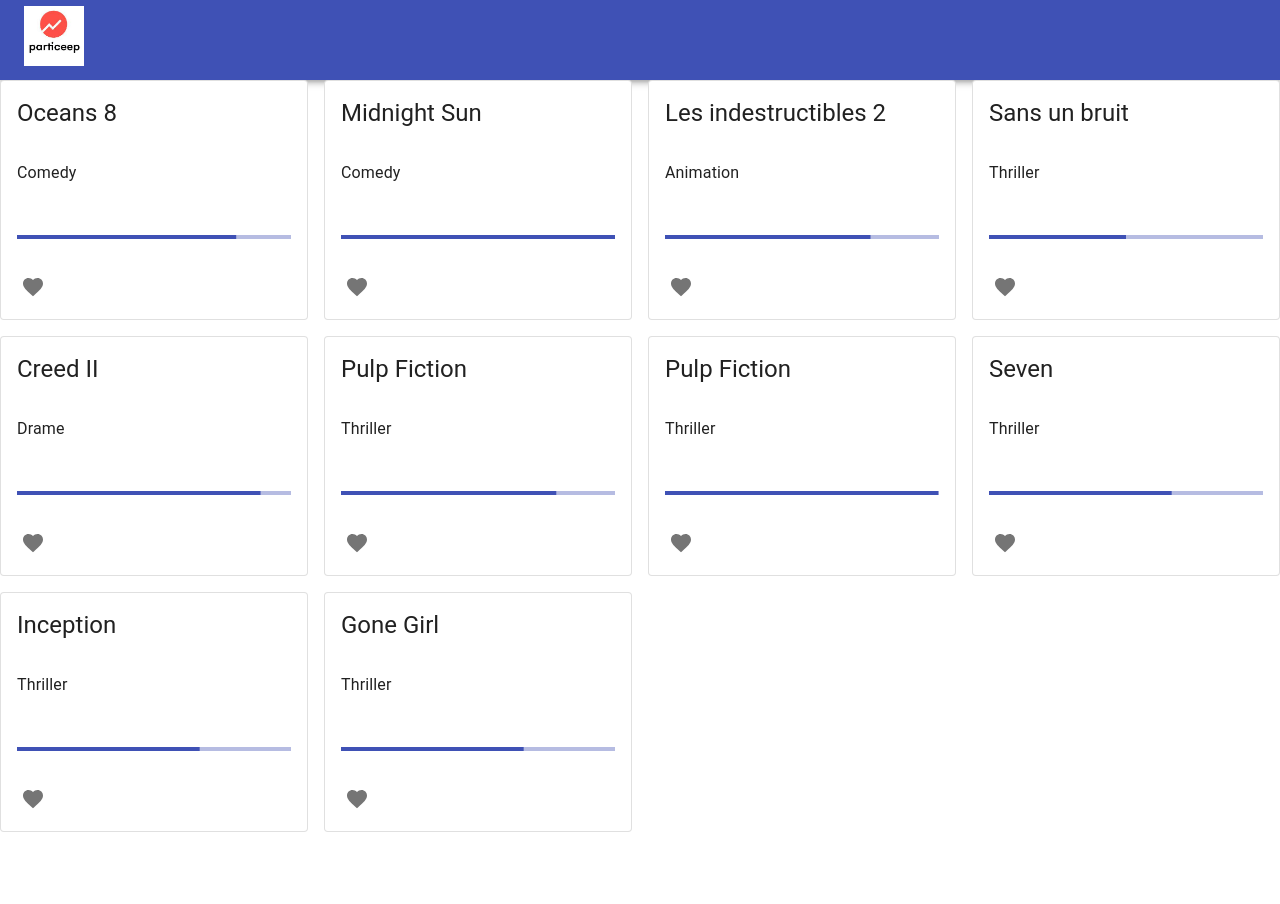
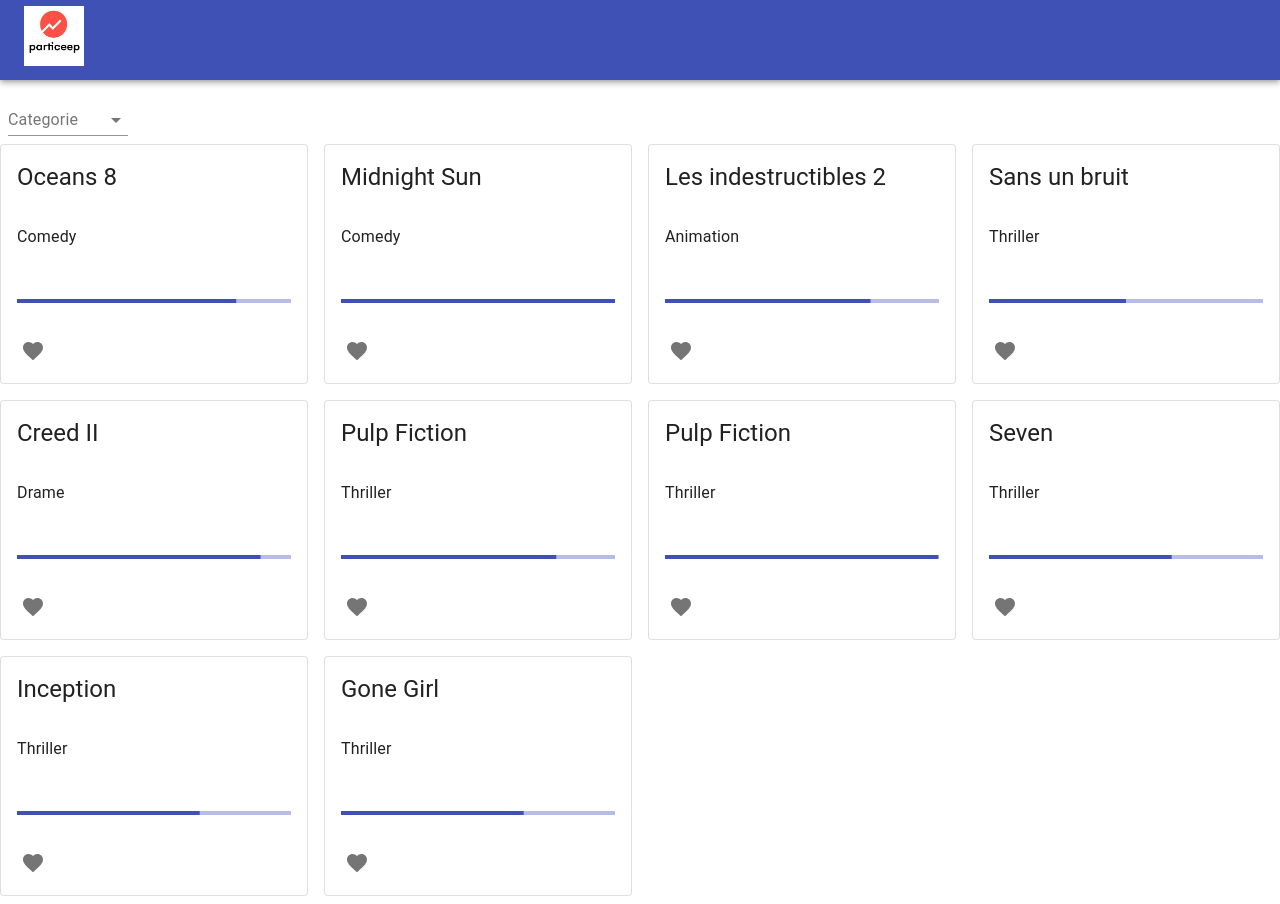
Before and after one commit to anasZabili/interview_particeep, a React (Create React App) app: page / in a window 1280 px wide. Before the commit the page ends 840 px from the top, so only its background shows below. Built offline with nearby package versions, Linux system fonts and the light colour scheme.

Commit message:
<Feat>(FilterButton): Mise en place des filtre des films

```diff
--- /dev/null
+++ b/src/components/categoryFilter/FilterButton.js
@@ -0,0 +1,91 @@
+import { useState } from "react";
+import {
+  makeStyles,
+  InputLabel,
+  MenuItem,
+  FormControl,
+  Select,
+} from "@material-ui/core";
+
+const useStyles = makeStyles((theme) => ({
+  button: {
+    display: "block",
+    marginTop: theme.spacing(2),
+  },
+  formControl: {
+    margin: theme.spacing(1),
+    minWidth: 120,
+  },
+}));
+
+const FilterButton = ({
+  movies,
+  setMovies,
+  categoriesWithouteDuplicates,
+  displayMovies,
+  setDisplayMovies,
+}) => {
+  const classes = useStyles();
+  const [category, setCategorie] = useState("");
+  const [open, setOpen] = useState(false);
+
+  const handleChange = (event) => {
+    setCategorie(event.target.value);
+    setDisplayMovies((prevState) => {
+      const moviesClone = [...movies];
+      if (!event.target.value) return moviesClone;
+      const newState = moviesClone?.filter((value, index) => {
+        console.log(
+          "🚀 ~ file: FilterButton.js ~ line 36 ~ moviesClone?.filter ~ value",
+          value
+        );
+        console.log(
+          "🚀 ~ file: FilterButton.js ~ line 38 ~ moviesClone?.filter ~ category",
+          category
+        );
+        return value.category === event.target.value;
+      });
+      return newState;
+    });
+  };
+
+  const handleClose = () => {
+    setOpen(false);
+  };
+
+  const handleOpen = () => {
+    setOpen(true);
+  };
+
+  return (
+    <div>
+      <FormControl className={classes.formControl}>
+        <InputLabel id="demo-controlled-open-select-label">
+          Categorie
+        </InputLabel>
+        <Select
+          labelId="demo-controlled-open-select-label"
+          id="demo-controlled-open-select"
+          open={open}
+          onClose={handleClose}
+          onOpen={handleOpen}
+          value={category}
+          onChange={handleChange}
+        >
+          <MenuItem value={null}>
+            <em>Toute</em>
+          </MenuItem>
+          {categoriesWithouteDuplicates.map((value, index) => {
+            return (
+              <MenuItem value={value} key={index}>
+                <em>{value}</em>
+              </MenuItem>
+            );
+          })}
+        </Select>
+      </FormControl>
+    </div>
+  );
+};
+
+export default FilterButton;
--- /dev/null
+++ b/src/components/categoryFilter/index.js
@@ -0,0 +1,22 @@
+import FilterButton from "./FilterButton";
+
+const categoryFilter = ({
+  movies,
+  setMovies,
+  displayMovies,
+  setDisplayMovies,
+}) => {
+  const categoriesFromMovies = movies.map((value) => value.category);
+  const categoriesWithouteDuplicates = [...new Set(categoriesFromMovies)];
+  return (
+    <FilterButton
+      movies={movies}
+      categoriesWithouteDuplicates={categoriesWithouteDuplicates}
+      setMovies={setMovies}
+      displayMovies={displayMovies}
+      setDisplayMovies={setDisplayMovies}
+    />
+  );
+};
+
+export default categoryFilter;
--- a/src/components/movieWrapper/MovieCard.js
+++ b/src/components/movieWrapper/MovieCard.js
@@ -12,6 +12,7 @@
 } from "@material-ui/core";
 
 import FavoriteIcon from "@material-ui/icons/Favorite";
+// import DeleteIcon from "@material-ui/icons/DeleteIcon";
 
 const useStyles = makeStyles({
   title: {
@@ -61,9 +62,12 @@
           />
         </CardContent>
         <CardActions disableSpacing>
-          <IconButton aria-label="add to favorites" onClick={handleClick}>
+          <IconButton aria-label="Like" onClick={handleClick}>
             {movie.isLike ? <FavoriteIcon color="error" /> : <FavoriteIcon />}
           </IconButton>
+          {/* <IconButton aria-label="Supprimer" onClick={handleClick}>
+            <DeleteIcon color="error" />
+          </IconButton> */}
         </CardActions>
       </Card>
     </Grid>
--- a/src/components/movieWrapper/index.js
+++ b/src/components/movieWrapper/index.js
@@ -1,9 +1,11 @@
 import { useState, useEffect } from "react";
 import Content from "./Content";
 import { movies$ } from "../../movie";
+import CategoryFilter from "../categoryFilter";
 
 const MovieWrapper = () => {
   const [movies, setMovies] = useState(null);
+  const [displayMovies, setDisplayMovies] = useState(movies);
   console.log("🚀 ~ file: index.js ~ line 7 ~ MovieWrapper ~ movies", movies);
   useEffect(() => {
     movies$.then((res) => {
@@ -13,12 +15,21 @@
         return { ...movie, isLike: false };
       });
       setMovies(moviesWithLike);
+      setDisplayMovies(moviesWithLike);
     });
   }, []);
 
   return (
     <>
-      <Content movies={movies} setMovies={setMovies} />
+      {movies && (
+        <CategoryFilter
+          movies={movies}
+          setMovies={setMovies}
+          displayMovies={displayMovies}
+          setDisplayMovies={setDisplayMovies}
+        />
+      )}
+      <Content movies={displayMovies} setMovies={setMovies} />
     </>
   );
 };
```
